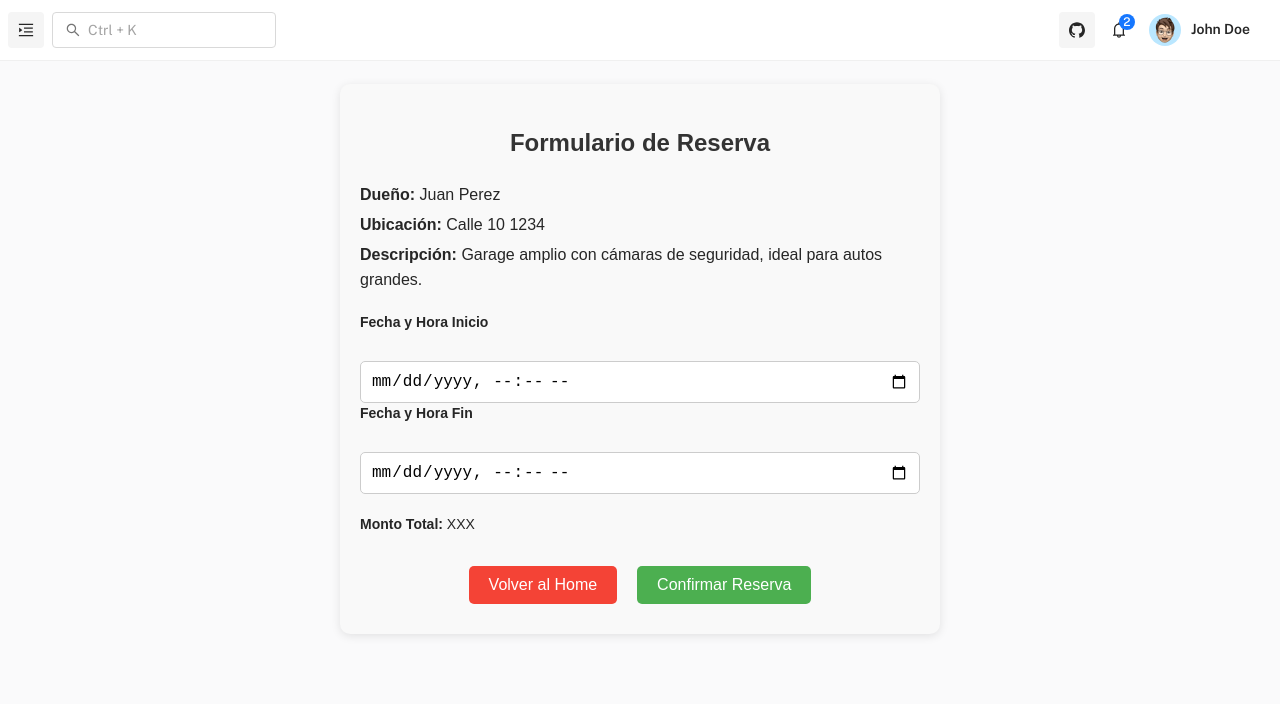
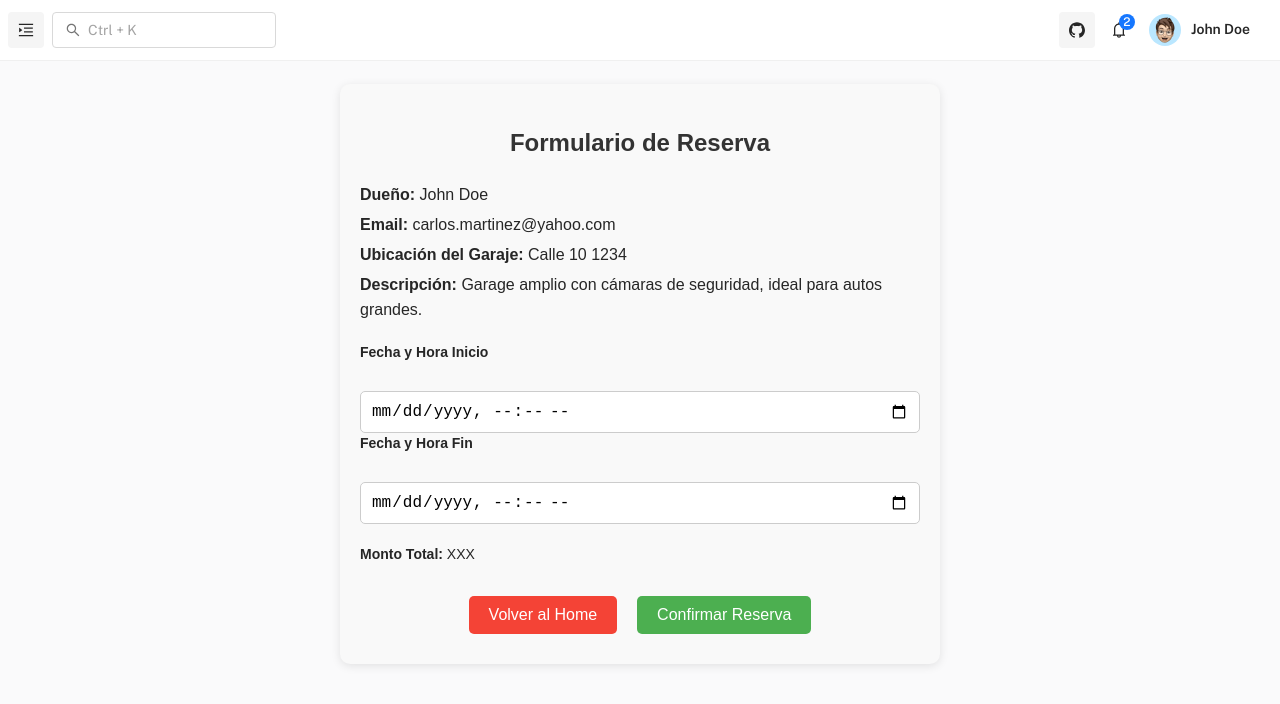
Before and after one commit to Nachoff13/Proyecto-Estacionamiento, a React (Vite) app in the folder frontend/: page /reserva in a window 1280 px wide. Shown: the top 704 px of the page. Built offline with nearby package versions, Linux system fonts and the light colour scheme.

Commit message:
simula obtener los datos de la persona 1

```diff
--- a/frontend/src/pages/reserva/ReservaForm.jsx
+++ b/frontend/src/pages/reserva/ReservaForm.jsx
@@ -1,5 +1,6 @@
 import React, { useState } from 'react';
 import fakeGarajes from '../../data/data-garajes';
+import fakeUsuarios from '../../data/data-usuarios'; // Importar los datos de usuarios
 import './ReservaForm.css';
 
 const ReservaForm = () => {
@@ -9,6 +10,10 @@ const ReservaForm = () => {
 
   // Obtenemos el primer garaje de los datos
   const garaje = fakeGarajes[0];
+
+  // Simula obtener el usuario actual
+  const usuarioId = 3; // Cambia esto según el usuario que necesites
+  const usuario = fakeUsuarios.find((user) => user.id === usuarioId);
 
   // Obtener la fecha actual en el formato 'YYYY-MM-DDTHH:MM' requerido por el input datetime-local
   const today = new Date().toISOString().slice(0, 16);
@@ -38,13 +43,16 @@ const ReservaForm = () => {
     <div className="reservation-form">
       <h2>Formulario de Reserva</h2>
 
-      <div className="row">
-        <div className="info">
-          <p><strong>Dueño:</strong> Juan Perez</p>
-          <p><strong>Ubicación:</strong> {`${garaje.calle} ${garaje.altura}`}</p>
-          <p><strong>Descripción:</strong> {garaje.descripcion}</p>
+      {usuario && (
+        <div className="row">
+          <div className="info">
+            <p><strong>Dueño:</strong> {`${usuario.nombre} ${usuario.apellido}`}</p>
+            <p><strong>Email:</strong> {usuario.mail}</p>
+            <p><strong>Ubicación del Garaje:</strong> {`${garaje.calle} ${garaje.altura}`}</p>
+            <p><strong>Descripción:</strong> {garaje.descripcion}</p>
+          </div>
         </div>
-      </div>
+      )}
 
       <div className="row">
         <div className="input">
```
